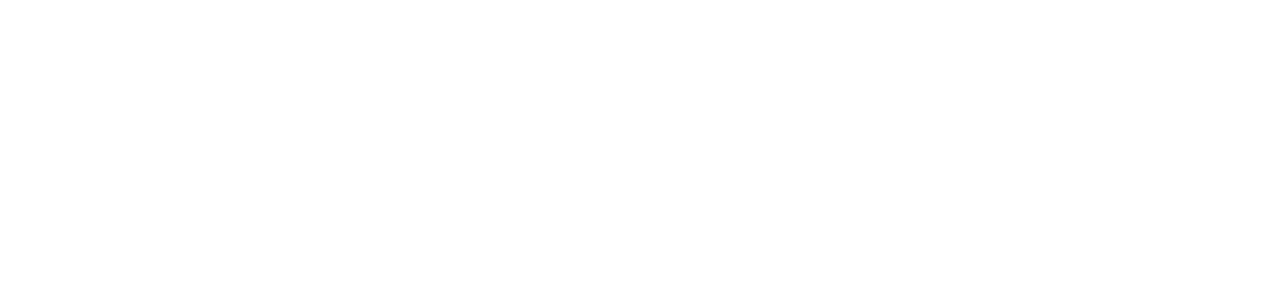
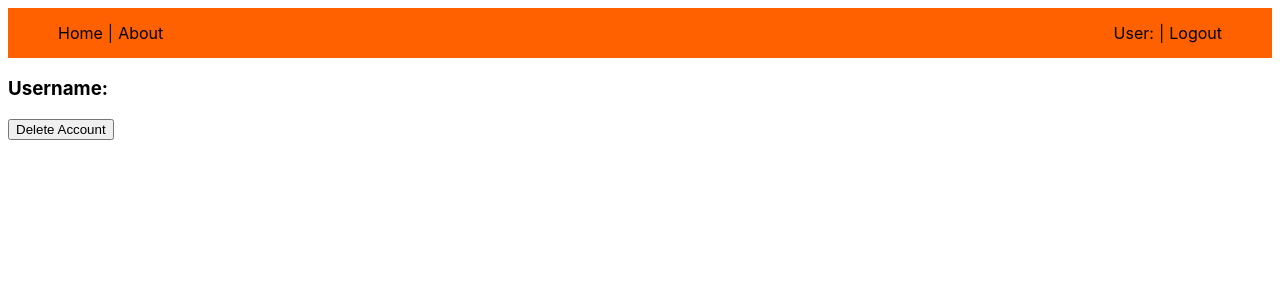
Before and after one commit to Build-Week-Hacker-News-Salt-1/Front-end, a React (Create React App) app in the folder salty-news/: page /UserCard in a window 1280 px wide. Shown: the top 300 px of the page. Built offline with nearby package versions, Linux system fonts and the light colour scheme; sample sign-in values are in the browser's storage.

Commit message:
Added userCard that displays personal data given back from server. Added delete account option. Does not function- 500 server error.

```diff
--- a/salty-news/src/App.js
+++ b/salty-news/src/App.js
@@ -1,4 +1,4 @@
-import React, { useState } from 'react';
+import React from 'react';
 
 import { Route, Switch } from 'react-router-dom';
 
@@ -10,13 +10,12 @@
 import CommentCard from "./components/CommentCard";
 import PrivateHomePage from "./components/PrivateHomePage";
 import About from './components/about';
+import UserCard from "./components/UserCard";
 
-// import useLocalStorage from "./hooks/useLocalStorage"
 
 
 
 const App = () => {
-
 
 
   return (
@@ -25,6 +24,8 @@
       <Switch>
         <Route exact path='/' component={HomePage} />
         <PrivateRoute exact path="/protected" component={PrivateHomePage}/>
+
+        <PrivateRoute exact path="/UserCard" component={UserCard}/>
 
         <Route exact path='/login_signup' component={Page} />
 
--- a/salty-news/src/components/Header.js
+++ b/salty-news/src/components/Header.js
@@ -39,12 +39,11 @@
 
 
     const logout = () => {
-        localStorage.clear("token");
+        localStorage.clear();
         props.history.push("/")
     }
 
 
-console.log(props.loggedInUser)
     return (
         <StyledHeader>
             <div>
@@ -63,7 +62,7 @@
             </div> */}
             { localStorage.getItem("token") ? // if logged in
                 <div>
-                    <Link>User: {JSON.parse(localStorage.getItem("name"))}</Link>
+                    <Link to="/UserCard">User: {JSON.parse(localStorage.getItem("name"))}</Link>
                     <Separator />
                     <Link onClick={logout} className="last">Logout</Link>
                 </div>
--- a/salty-news/src/components/Login.js
+++ b/salty-news/src/components/Login.js
@@ -31,10 +31,11 @@
       axios
           .post("https://salty-hacker.herokuapp.com/api/login", credentials)
           .then(res => {
+            console.log(res)
               resetField();
               setLoggedInUser(JSON.parse(res.config.data).username);
               setError(false);
-              localStorage.setItem("token", res.data.payload);
+              localStorage.setItem("token", res.data.token);
               props.history.push("/protected");
 
           })
--- a/salty-news/src/components/Signup.js
+++ b/salty-news/src/components/Signup.js
@@ -1,6 +1,7 @@
 import React, {useState} from "react";
 import axios from "axios";
-// import {axiosWithAuth} from "../utils/axiosWithAuth";
+
+
 
 const initialState = {
   username: "",
@@ -24,10 +25,12 @@
         axios
             .post("https://salty-hacker.herokuapp.com/api/register", signupCredentials)
             .then(res => {
-              console.log(res);
+              console.log(res.data.user_id);
               resetField();
               setError(false);
               setSuccessSignup(true);
+              localStorage.setItem("id", res.data.user_id);
+              localStorage.setItem("email", res.data.email);
             })
             .catch(err => {
               console.log(err);
@@ -36,6 +39,9 @@
             })
     }
 
+    const handleChange = e => {
+      setSignupCredentials({ ...signupCredentials, [e.target.name]: e.target.value });
+    };
 
 
     return(
@@ -54,7 +60,7 @@
                   type="text"
                   name="username"
                   value={signupCredentials.username}
-                  onChange={e => setSignupCredentials({...signupCredentials, username: e.target.value})}
+                  onChange={handleChange}
                 />
             </div>
             <div className="form-container-grid">
@@ -66,7 +72,7 @@
                   type="password"
                   name="password"
                   value={signupCredentials.password}
-                  onChange={e => setSignupCredentials({...signupCredentials, password: e.target.value})}
+                  onChange={handleChange}
                 />
             </div>
             <div className="form-container-grid">
@@ -78,7 +84,7 @@
                   type="text"
                   name="email"
                   value={signupCredentials.email}
-                  onChange={e => setSignupCredentials({...signupCredentials, email: e.target.value})}
+                  onChange={handleChange}
                 />
             </div>
               <button>SignUp</button>
--- /dev/null
+++ b/salty-news/src/components/UserCard.js
@@ -0,0 +1,46 @@
+import React from "react";
+
+import Header from "./Header"
+
+import {axiosWithAuth} from "../utils/axiosWithAuth";
+
+import { withRouter } from 'react-router-dom';
+
+const UserCard = props => {
+
+    const deleteUser = e => {
+        e.preventDefault();
+        axiosWithAuth()
+          .delete(`/salty/${localStorage.getItem("id")}`)
+          .then(res => {
+            console.log(res)
+            localStorage.clear();
+            props.history.push("/HomePage");
+          })
+          .catch(err =>
+            console.log(err)
+        )
+      };
+
+      console.log(localStorage.getItem("id"))
+
+    return ( <>
+        <Header />
+        {localStorage.getItem("token") ?
+                <div>
+                    <h3>Username: {JSON.parse(localStorage.getItem("name"))}</h3>
+                </div>
+            :
+            null
+            }
+            {localStorage.getItem("email") ?
+                <div>
+                    <h3>email: {localStorage.getItem("email")}</h3>
+                </div> :
+            null
+            }
+        <button onClick={deleteUser}>Delete Account</button>
+    </> )
+}
+
+export default withRouter (UserCard);
--- a/salty-news/src/components/login_signup_page.js
+++ b/salty-news/src/components/login_signup_page.js
@@ -6,7 +6,7 @@
 
 export const Page = props => {
 
-console.log(props.loggedInUser, "Page")
+
 
   return ( <>
     <Header />
--- /dev/null
+++ b/salty-news/src/context/UserDataContext.js
@@ -0,0 +1,2 @@
+import { createContext } from 'react';
+export const UserDataContext = createContext();
```
